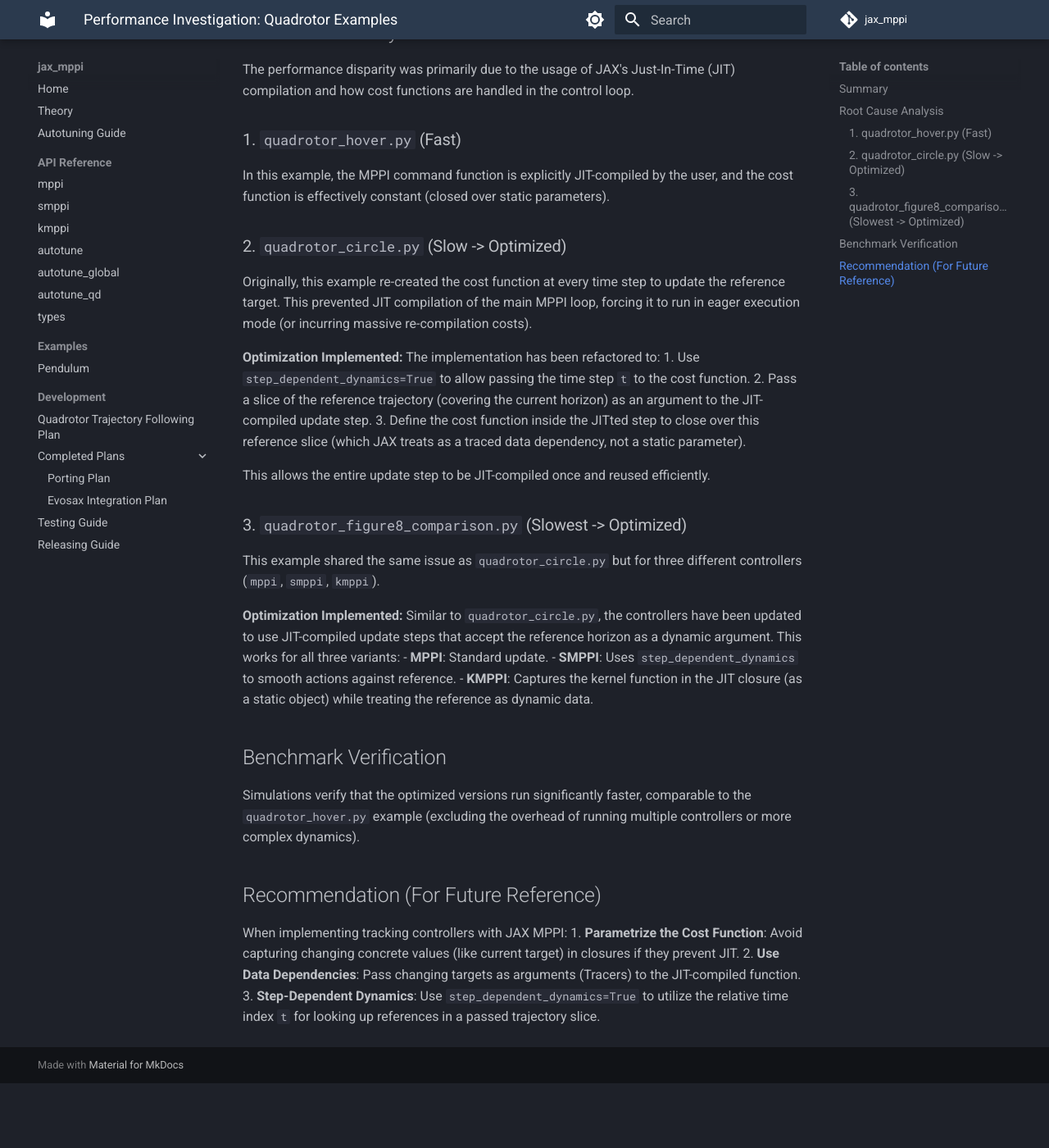
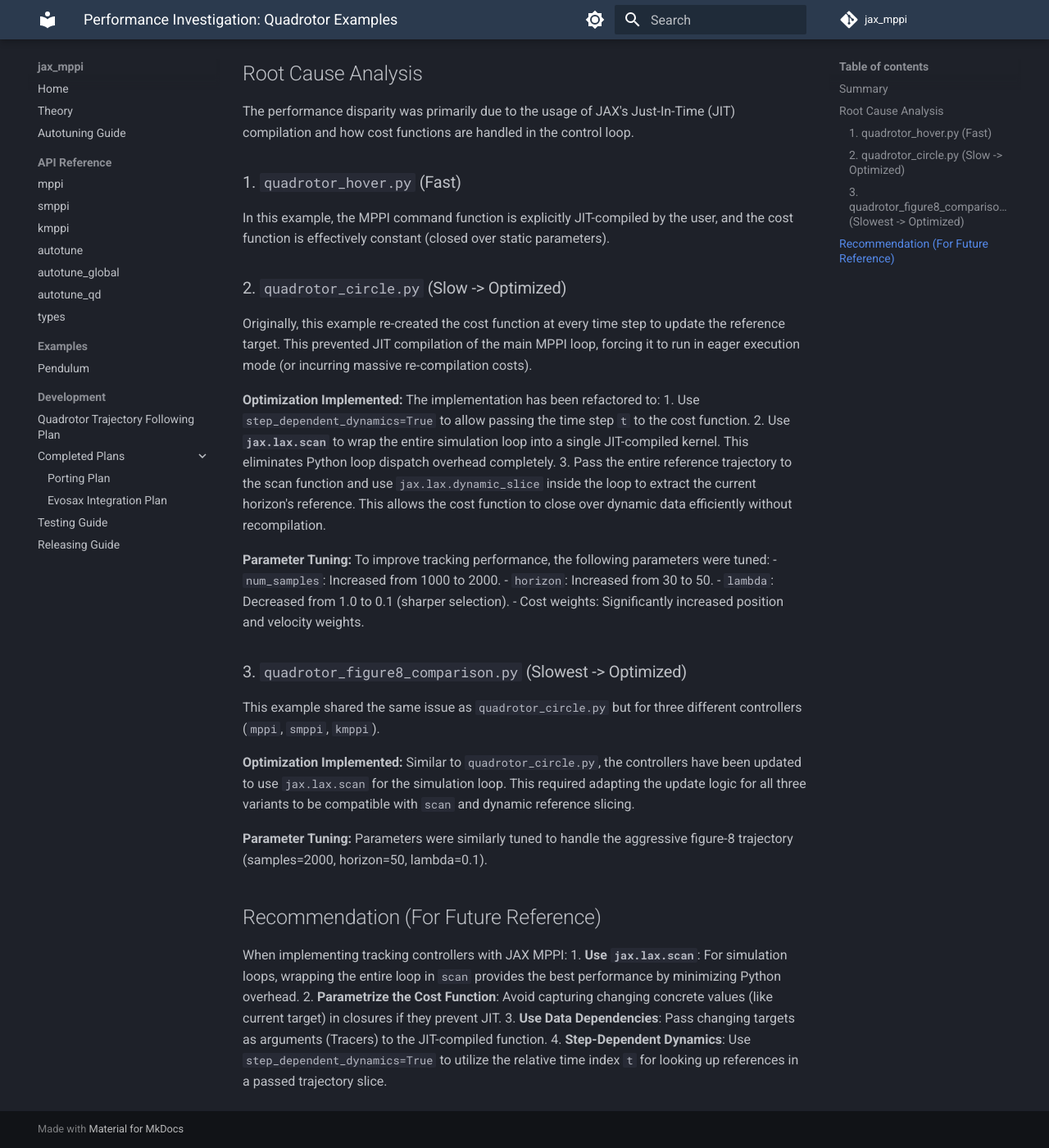
Before and after one commit to riccardo-enr/jax_mppi, an MkDocs documentation site: the page built from docs/plan/example_performance_investigation.md, in a window 1280 px wide and 1400 px high, scrolled down 459 px. Shown: the whole window at 82% size. Built offline with MkDocs 1.6.1 and Material for MkDocs 9.7.7, drawn with Linux system fonts in a browser that asks for light colours; comment, search, counter and statistics services are not loaded; before the commit the page ends 1780 px from its top, so only the background shows below that; some of the changed text lies outside the part shown.

Commit message:
Optimize quadrotor tracking examples with jax.lax.scan and parameter tuning
- Converted simulation loops in `quadrotor_circle.py` and `quadrotor_figure8_comparison.py` to use `jax.lax.scan` for maximum performance.
- Tuned MPPI parameters (increased samples/horizon, decreased lambda) to improve tracking accuracy as requested.
- Updated investigation report in `docs/plan/example_performance_investigation.md`.
- Verified simulation speed (~6-9s for 1000 steps) and tracking metrics.

Co-authored-by: riccardo-enr <46231415+riccardo-enr@users.noreply.github.com>

```diff
--- a/docs/plan/example_performance_investigation.md
+++ b/docs/plan/example_performance_investigation.md
@@ -5,8 +5,8 @@ This document details the findings regarding performance differences between the
 ## Summary
 
 - **`quadrotor_hover.py`**: Fast (~0.2s/step simulated).
-- **`quadrotor_circle.py`**: Previously slow (~45x slower). Optimized to use JIT.
-- **`quadrotor_figure8_comparison.py`**: Previously slowest. Optimized to use JIT.
+- **`quadrotor_circle.py`**: Previously slow (~45x slower). Optimized to use `jax.lax.scan` for maximum performance.
+- **`quadrotor_figure8_comparison.py`**: Previously slowest. Optimized to use `jax.lax.scan` for maximum performance.
 
 ## Root Cause Analysis
 
@@ -23,28 +23,30 @@ Originally, this example re-created the cost function at every time step to upda
 **Optimization Implemented:**
 The implementation has been refactored to:
 1.  Use `step_dependent_dynamics=True` to allow passing the time step `t` to the cost function.
-2.  Pass a slice of the reference trajectory (covering the current horizon) as an argument to the JIT-compiled update step.
-3.  Define the cost function inside the JITted step to close over this reference slice (which JAX treats as a traced data dependency, not a static parameter).
+2.  Use **`jax.lax.scan`** to wrap the entire simulation loop into a single JIT-compiled kernel. This eliminates Python loop dispatch overhead completely.
+3.  Pass the entire reference trajectory to the scan function and use `jax.lax.dynamic_slice` inside the loop to extract the current horizon's reference. This allows the cost function to close over dynamic data efficiently without recompilation.
 
-This allows the entire update step to be JIT-compiled once and reused efficiently.
+**Parameter Tuning:**
+To improve tracking performance, the following parameters were tuned:
+- `num_samples`: Increased from 1000 to 2000.
+- `horizon`: Increased from 30 to 50.
+- `lambda`: Decreased from 1.0 to 0.1 (sharper selection).
+- Cost weights: Significantly increased position and velocity weights.
 
 ### 3. `quadrotor_figure8_comparison.py` (Slowest -> Optimized)
 
 This example shared the same issue as `quadrotor_circle.py` but for three different controllers (`mppi`, `smppi`, `kmppi`).
 
 **Optimization Implemented:**
-Similar to `quadrotor_circle.py`, the controllers have been updated to use JIT-compiled update steps that accept the reference horizon as a dynamic argument. This works for all three variants:
-- **MPPI**: Standard update.
-- **SMPPI**: Uses `step_dependent_dynamics` to smooth actions against reference.
-- **KMPPI**: Captures the kernel function in the JIT closure (as a static object) while treating the reference as dynamic data.
+Similar to `quadrotor_circle.py`, the controllers have been updated to use `jax.lax.scan` for the simulation loop. This required adapting the update logic for all three variants to be compatible with `scan` and dynamic reference slicing.
 
-## Benchmark Verification
-
-Simulations verify that the optimized versions run significantly faster, comparable to the `quadrotor_hover.py` example (excluding the overhead of running multiple controllers or more complex dynamics).
+**Parameter Tuning:**
+Parameters were similarly tuned to handle the aggressive figure-8 trajectory (samples=2000, horizon=50, lambda=0.1).
 
 ## Recommendation (For Future Reference)
 
 When implementing tracking controllers with JAX MPPI:
-1.  **Parametrize the Cost Function**: Avoid capturing changing concrete values (like current target) in closures if they prevent JIT.
-2.  **Use Data Dependencies**: Pass changing targets as arguments (Tracers) to the JIT-compiled function.
-3.  **Step-Dependent Dynamics**: Use `step_dependent_dynamics=True` to utilize the relative time index `t` for looking up references in a passed trajectory slice.
+1.  **Use `jax.lax.scan`**: For simulation loops, wrapping the entire loop in `scan` provides the best performance by minimizing Python overhead.
+2.  **Parametrize the Cost Function**: Avoid capturing changing concrete values (like current target) in closures if they prevent JIT.
+3.  **Use Data Dependencies**: Pass changing targets as arguments (Tracers) to the JIT-compiled function.
+4.  **Step-Dependent Dynamics**: Use `step_dependent_dynamics=True` to utilize the relative time index `t` for looking up references in a passed trajectory slice.
```
Also changed, not shown: 2 other files.
